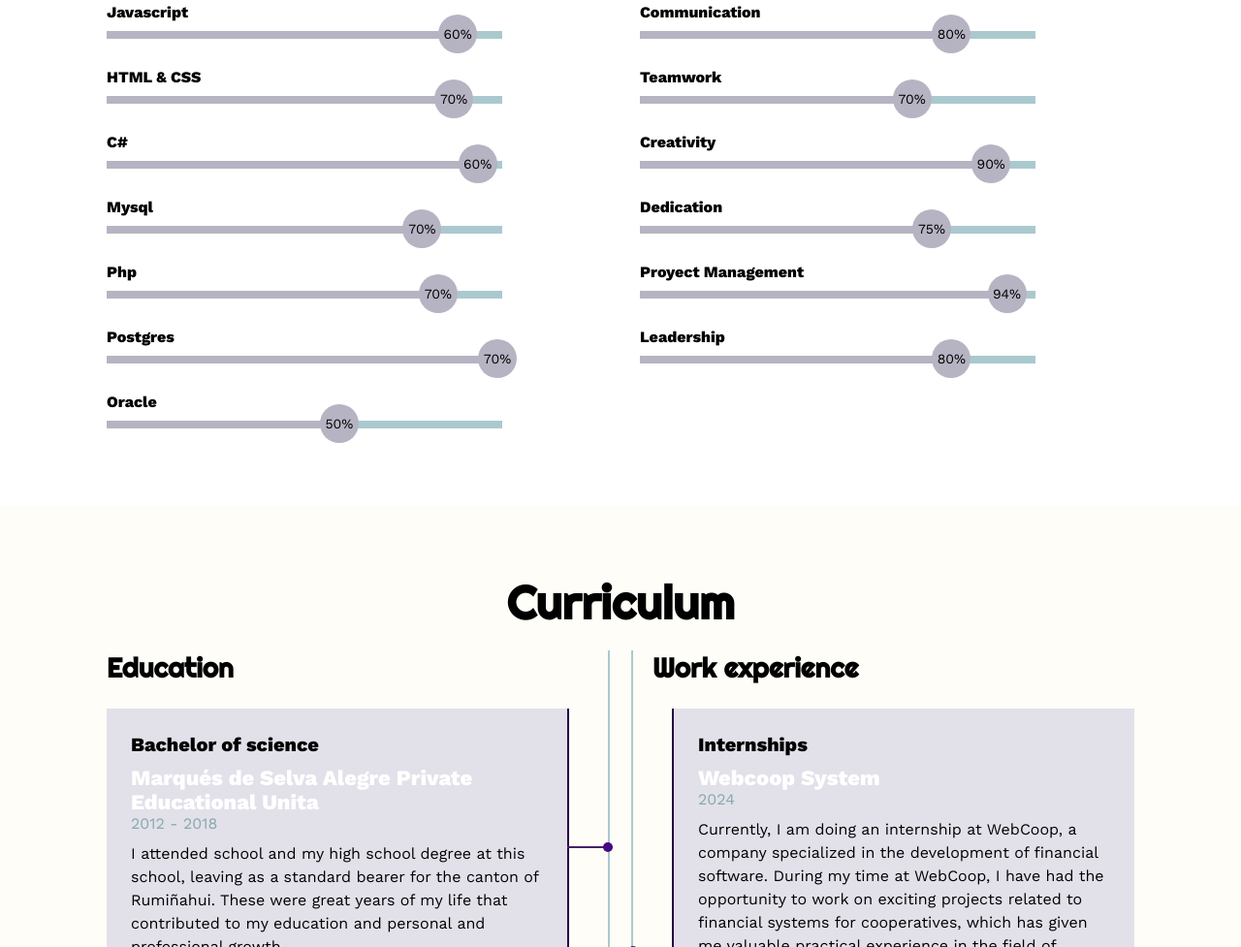
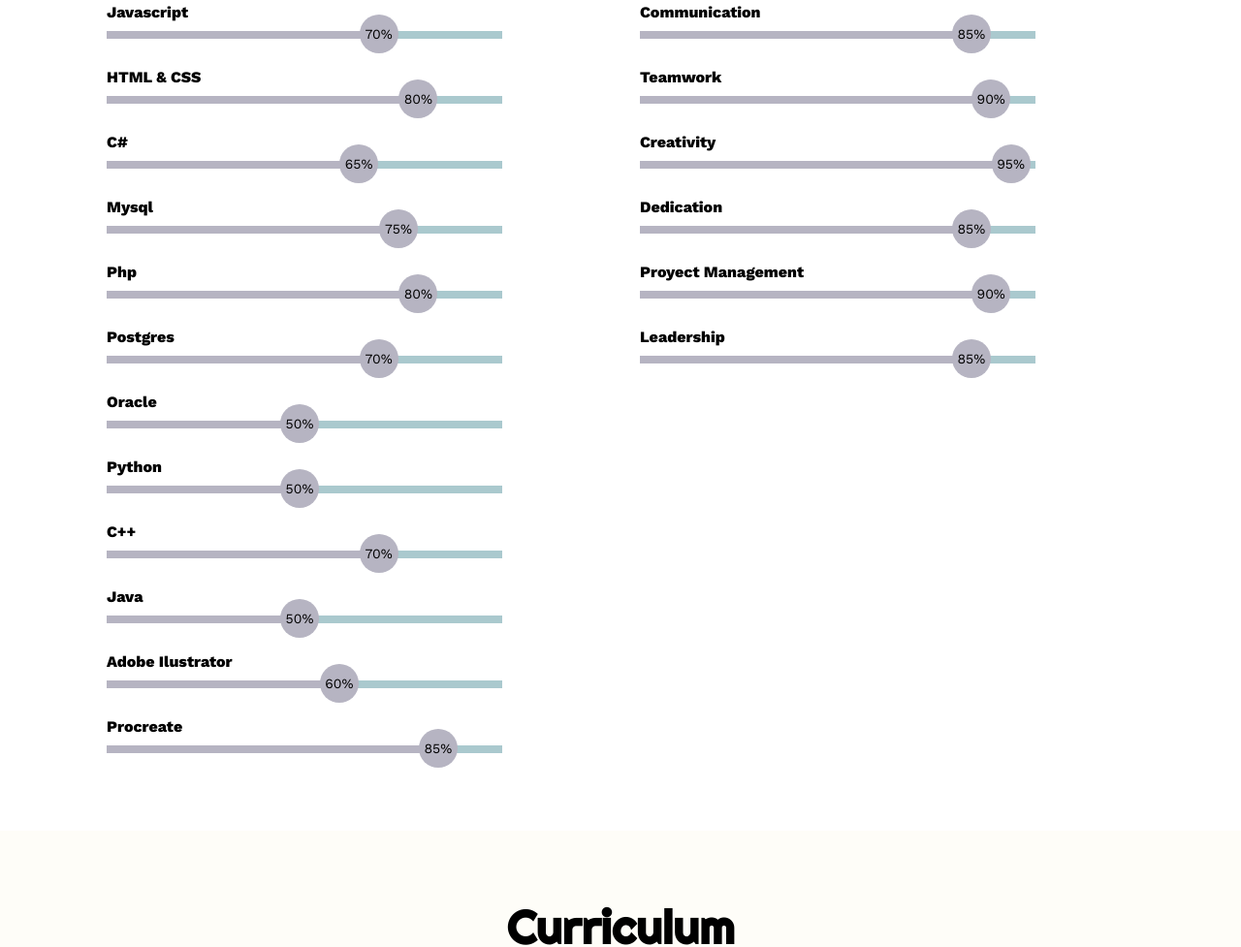
Before and after one commit to Fuerzas-Armadas-ESPE/portafolio-marlyn-almeida, a plain HTML site: page index.html in a window 1280 px wide. Shown: the part 1537-2514 px from the top of the page at 97% size. Drawn offline with nearby package versions, Linux system fonts and the light colour scheme.

Commit message:
portafolio

```diff
--- a/estilo.css
+++ b/estilo.css
@@ -276,7 +276,7 @@ html{
 }
 @keyframes javascript {
     0%{width: 0%;}
-    100%{width: 90%;}
+    100%{width: 70%;}
 }
 
 .skills .skill .htmlcss{
@@ -285,7 +285,7 @@ html{
 }
 @keyframes htmlcss {
     0%{width: 0%;}
-    100%{width: 89%;}
+    100%{width: 80%;}
 }
 
 .skills .skill .C{
@@ -294,7 +294,7 @@ html{
 }
 @keyframes C {
     0%{width: 0%;}
-    100%{width: 95%;}
+    100%{width: 65%;}
 }
 
 .skills .skill .wordpress{
@@ -303,7 +303,7 @@ html{
 }
 @keyframes wordpress {
     0%{width: 0%;}
-    100%{width: 81%;}
+    100%{width: 75%;}
 }
 
 .skills .skill .drupal{
@@ -312,7 +312,7 @@ html{
 }
 @keyframes drupal {
     0%{width: 0%;}
-    100%{width: 85%;}
+    100%{width: 80%;}
 }
 
 .skills .skill .adobe{
@@ -321,7 +321,7 @@ html{
 }
 @keyframes adobe {
     0%{width: 0%;}
-    100%{width: 100%;}
+    100%{width: 70%;}
 }
 
 .skills .skill .ia{
@@ -330,16 +330,56 @@ html{
 }
 @keyframes ia {
     0%{width: 0%;}
+    100%{width: 50%;}
+}
+.skills .skill .Python{
+    width: 0%;
+    animation: 2s Python forwards;
+}
+@keyframes Python {
+    0%{width: 0%;}
+    100%{width: 50%;}
+}
+.skills .skill .CC{
+    width: 0%;
+    animation: 2s CC forwards;
+}
+@keyframes CC {
+    0%{width: 0%;}
+    100%{width: 70%;}
+}
+
+.skills .skill .Java{
+    width: 0%;
+    animation: 2s Java forwards;
+}
+@keyframes Java {
+    0%{width: 0%;}
+    100%{width: 50%;}
+}
+.skills .skill .Ado{
+    width: 0%;
+    animation: 2s Ado forwards;
+}
+@keyframes Ado {
+    0%{width: 0%;}
     100%{width: 60%;}
 }
-
+.skills .skill .Procreate{
+    width: 0%;
+    animation: 2s Procreate forwards;
+}
+@keyframes Procreate {
+    0%{width: 0%;}
+    100%{width: 85%;}
+}
 .skills .skill .comunicacion{
     width: 0%;
     animation: 2s comunicacion forwards;
 }
 @keyframes comunicacion {
     0%{width: 0%;}
-    100%{width: 80%;}
+    100%{width: 85%;}
 }
 
 .skills .skill .trabajo{
@@ -348,7 +388,7 @@ html{
 }
 @keyframes trabajo {
     0%{width: 0%;}
-    100%{width: 70%;}
+    100%{width: 90%;}
 }
 
 .skills .skill .creatividad{
@@ -357,7 +397,7 @@ html{
 }
 @keyframes creatividad {
     0%{width: 0%;}
-    100%{width: 90%;}
+    100%{width: 95%;}
 }
 
 .skills .skill .dedicacion{
@@ -366,7 +406,7 @@ html{
 }
 @keyframes dedicacion {
     0%{width: 0%;}
-    100%{width: 75%;}
+    100%{width: 85%;}
 }
 
 .skills .skill .proyect{
@@ -375,7 +415,7 @@ html{
 }
 @keyframes proyect {
     0%{width: 0%;}
-    100%{width: 94%;}
+    100%{width: 90%;}
 }
 
 .skills .skill .machine{
@@ -384,7 +424,7 @@ html{
 }
 @keyframes machine {
     0%{width: 0%;}
-    100%{width: 80%;}
+    100%{width: 85%;}
 }
 
 .skills .skill .seguridad{
--- a/index.html
+++ b/index.html
@@ -128,7 +128,7 @@
                   <span>Javascript</span>
                   <div class="barra-skill">
                       <div class="progreso">
-                          <span>60%</span>
+                          <span>70%</span>
                       </div>
                   </div>
               </div>
@@ -136,7 +136,7 @@
                   <span>HTML & CSS</span>
                   <div class="barra-skill">
                       <div class="progreso">
-                          <span>70%</span>
+                          <span>80%</span>
                       </div>
                   </div>
               </div>
@@ -144,7 +144,7 @@
                   <span>C#</span>
                   <div class="barra-skill">
                       <div class="progreso">
-                          <span>60%</span>
+                          <span>65%</span>
                       </div>
                   </div>
               </div>
@@ -152,7 +152,7 @@
                   <span>Mysql</span>
                   <div class="barra-skill">
                       <div class="progreso">
-                          <span>70%</span>
+                          <span>75%</span>
                       </div>
                   </div>
               </div>
@@ -160,7 +160,7 @@
                   <span>Php</span>
                   <div class="barra-skill">
                       <div class="progreso">
-                          <span>70%</span>
+                          <span>80%</span>
                       </div>
                   </div>
               </div>
@@ -180,6 +180,48 @@
                       </div>
                   </div>
               </div>
+              <div class="skill">
+                <span>Python</span>
+                <div class="barra-skill">
+                    <div class="progreso">
+                        <span>50%</span>
+                    </div>
+                </div>
+              </div>
+              <div class="skill">
+                <span>C++</span>
+                <div class="barra-skill">
+                    <div class="progreso">
+                        <span>70%</span>
+                    </div>
+                </div>
+              </div>
+
+              <div class="skill">
+                <span>Java</span>
+                <div class="barra-skill">
+                    <div class="progreso">
+                        <span>50%</span>
+                    </div>
+                </div>
+              </div>
+              <div class="skill">
+                <span>Adobe Ilustrator</span>
+                <div class="barra-skill">
+                    <div class="progreso">
+                        <span>60%</span>
+                    </div>
+                </div>
+              </div>
+              <div class="skill">
+                <span>Procreate</span>
+                <div class="barra-skill">
+                    <div class="progreso">
+                        <span>85%</span>
+                    </div>
+                </div>
+              </div>
+
           </div>
           <!-- Professional Skills -->
           <div class="col">
@@ -188,7 +230,7 @@
                   <span>Communication</span>
                   <div class="barra-skill">
                       <div class="progreso">
-                          <span>80%</span>
+                          <span>85%</span>
                       </div>
                   </div>
               </div>
@@ -196,7 +238,7 @@
                   <span>Teamwork</span>
                   <div class="barra-skill">
                       <div class="progreso">
-                          <span>70%</span>
+                          <span>90%</span>
                       </div>
                   </div>
               </div>
@@ -204,7 +246,7 @@
                   <span>Creativity</span>
                   <div class="barra-skill">
                       <div class="progreso">
-                          <span>90%</span>
+                          <span>95%</span>
                       </div>
                   </div>
               </div>
@@ -212,7 +254,7 @@
                   <span>Dedication</span>
                   <div class="barra-skill">
                       <div class="progreso">
-                          <span>75%</span>
+                          <span>85%</span>
                       </div>
                   </div>
               </div>
@@ -220,7 +262,7 @@
                   <span>Proyect Management</span>
                   <div class="barra-skill">
                       <div class="progreso">
-                          <span>94%</span>
+                          <span>90%</span>
                       </div>
                   </div>
               </div>
@@ -228,7 +270,7 @@
                   <span>Leadership</span>
                   <div class="barra-skill">
                       <div class="progreso">
-                          <span>80%</span>
+                          <span>85%</span>
                       </div>
                   </div>
               </div>
--- a/script.js
+++ b/script.js
@@ -28,13 +28,18 @@ function efectoHabilidades(){
         habilidades[4].classList.add("drupal");
         habilidades[5].classList.add("adobe");
         habilidades[6].classList.add("ia");
-        habilidades[7].classList.add("comunicacion");
-        habilidades[8].classList.add("trabajo");
-        habilidades[9].classList.add("creatividad");
-        habilidades[10].classList.add("dedicacion");
-        habilidades[11].classList.add("proyect");
-        habilidades[12].classList.add("machine");
-        habilidades[13].classList.add("seguridad");
+        habilidades[7].classList.add("Python");
+        habilidades[8].classList.add("CC");
+        habilidades[9].classList.add("Java");
+        habilidades[10].classList.add("Ado");
+        habilidades[11].classList.add("Procreate");
+        habilidades[12].classList.add("comunicacion");
+        habilidades[13].classList.add("trabajo");
+        habilidades[14].classList.add("creatividad");
+        habilidades[15].classList.add("dedicacion");
+        habilidades[16].classList.add("proyect");
+        habilidades[17].classList.add("machine");
+        habilidades[18].classList.add("seguridad");
     }
 }
 
```
